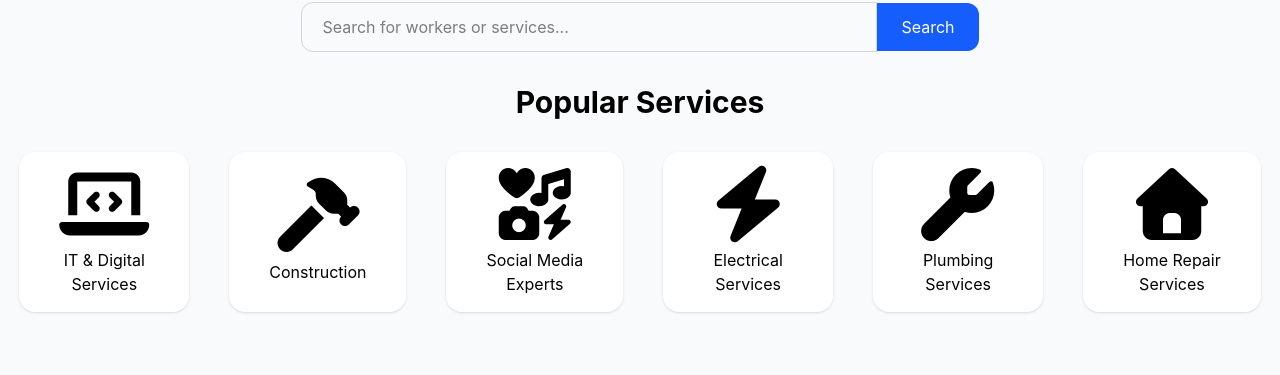
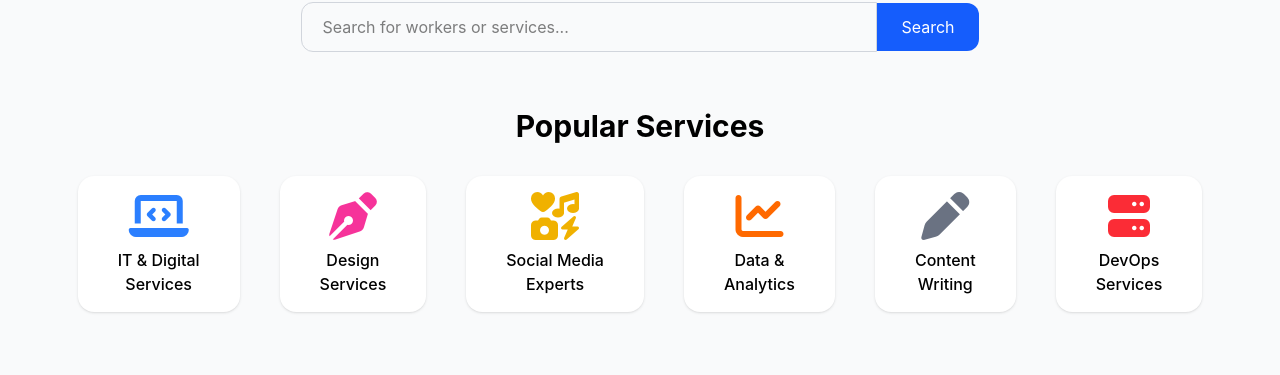
Before and after one commit to umarfarooqdev789/Job-Hunt, a React (Vite) app: page / in a window 1280 px wide. Shown: the part 229-604 px from the top of the page. Built offline with nearby package versions, Linux system fonts and the light colour scheme; no server answers.

Commit message:
some changes in navbar

```diff
--- a/src/Components/Navbar.jsx
+++ b/src/Components/Navbar.jsx
@@ -67,8 +67,8 @@ function Navbar() {
       </nav>
 
       {open && (
-        <div className='mt-1.5 sm:hidden'>
-          <ul className="flex flex-col gap-2 px-2 font-light">
+  <div className='fixed top-14 left-0 w-full  bg-white z-50 sm:hidden'>
+    <ul className="flex flex-col gap-2 px-4 py-6 font-light">
             <li className="block px-3 py-2 bg-white rounded-md shadow-md">
               <NavLink to="/" className={mobileNavLinkClass}>Home</NavLink>
             </li>
--- a/src/Components/PopularService.jsx
+++ b/src/Components/PopularService.jsx
@@ -12,44 +12,44 @@ function Popular() {
     }
 
     return (
-        <div className="bg-gray-50">
+        <div className="bg-gray-50 py-6">
             <h1 className="font-bold text-3xl text-center">Popular Services</h1>
-            <div className="flex justify-center gap-10 mt-8 flex-wrap">
+            <div className="flex justify-center gap-10 mt-8 flex-wrap px-6">
 
                 <button onClick={() => handleClick("Developer")}
                     className="shadow-sm bg-white flex flex-col gap-2 items-center justify-center rounded-2xl py-4 px-10 cursor-pointer hover:shadow-md transition-all duration-300">
-                    <i className="fa-solid fa-laptop-code text-7xl"></i>
-                    <h2 className="text-center">IT & Digital <br />Services</h2>
+                    <i className="fa-solid fa-laptop-code text-5xl text-blue-500"></i>
+                    <h2 className="text-center font-medium">IT & Digital<br />Services</h2>
                 </button>
 
-                <button onClick={() => handleClick("Construction")}
+                <button onClick={() => handleClick("Designer")}
                     className="shadow-sm bg-white flex flex-col gap-2 items-center justify-center rounded-2xl py-4 px-10 cursor-pointer hover:shadow-md transition-all duration-300">
-                    <i className="fa-solid fa-hammer text-7xl"></i>
-                    <h2>Construction</h2>
+                    <i className="fa-solid fa-pen-nib text-5xl text-pink-500"></i>
+                    <h2 className="text-center font-medium">Design<br />Services</h2>
                 </button>
 
-                <button onClick={() => handleClick("Social Media")}
+                <button onClick={() => handleClick("Marketer")}
                     className="shadow-sm bg-white flex flex-col gap-2 items-center justify-center rounded-2xl py-4 px-10 cursor-pointer hover:shadow-md transition-all duration-300">
-                    <i className="fa-solid fa-icons text-7xl"></i>
-                    <h2 className="text-center">Social Media <br />Experts</h2>
+                    <i className="fa-solid fa-icons text-5xl text-yellow-500"></i>
+                    <h2 className="text-center font-medium">Social Media<br />Experts</h2>
                 </button>
 
-                <button onClick={() => handleClick("Electrician")}
+                <button onClick={() => handleClick("Analyst")}
                     className="shadow-sm bg-white flex flex-col gap-2 items-center justify-center rounded-2xl py-4 px-10 cursor-pointer hover:shadow-md transition-all duration-300">
-                    <i className="fa-solid fa-bolt text-7xl"></i>
-                    <h2 className="text-center">Electrical <br />Services</h2>
+                    <i className="fa-solid fa-chart-line text-5xl text-orange-500"></i>
+                    <h2 className="text-center font-medium">Data &<br />Analytics</h2>
                 </button>
 
-                <button onClick={() => handleClick("Plumber")}
+                <button onClick={() => handleClick("Writer")}
                     className="shadow-sm bg-white flex flex-col gap-2 items-center justify-center rounded-2xl py-4 px-10 cursor-pointer hover:shadow-md transition-all duration-300">
-                    <i className="fa-solid fa-wrench text-7xl"></i>
-                    <h2 className="text-center">Plumbing <br />Services</h2>
+                    <i className="fa-solid fa-pen text-5xl text-gray-500"></i>
+                    <h2 className="text-center font-medium">Content<br />Writing</h2>
                 </button>
 
-                <button onClick={() => handleClick("Home Repair")}
+                <button onClick={() => handleClick("DevOps")}
                     className="shadow-sm bg-white flex flex-col gap-2 items-center justify-center rounded-2xl py-4 px-10 cursor-pointer hover:shadow-md transition-all duration-300">
-                    <i className="fa-solid fa-house text-7xl"></i>
-                    <h2 className="text-center">Home Repair <br />Services</h2>
+                    <i className="fa-solid fa-server text-5xl text-red-500"></i>
+                    <h2 className="text-center font-medium">DevOps<br />Services</h2>
                 </button>
 
             </div>
```
